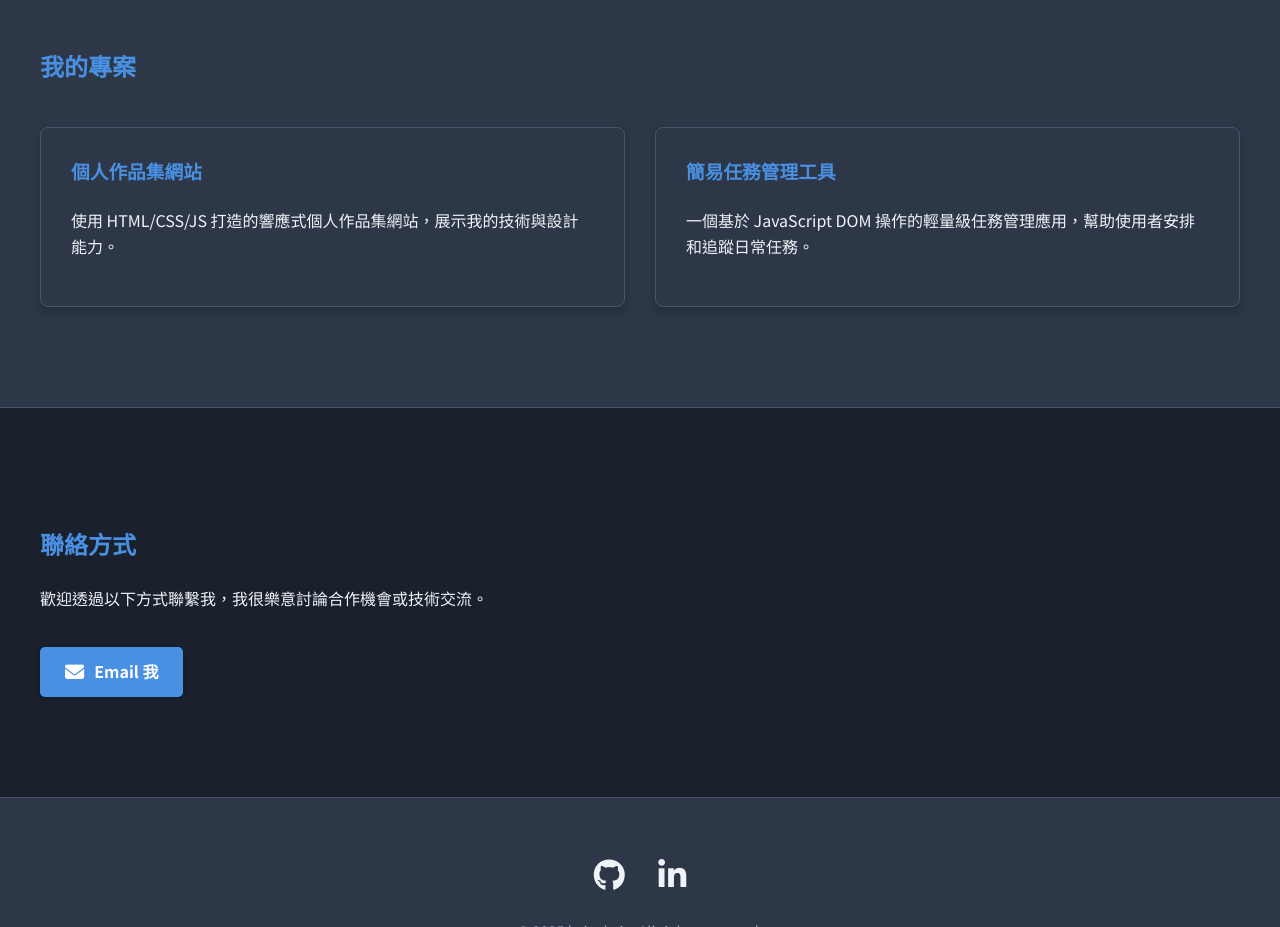
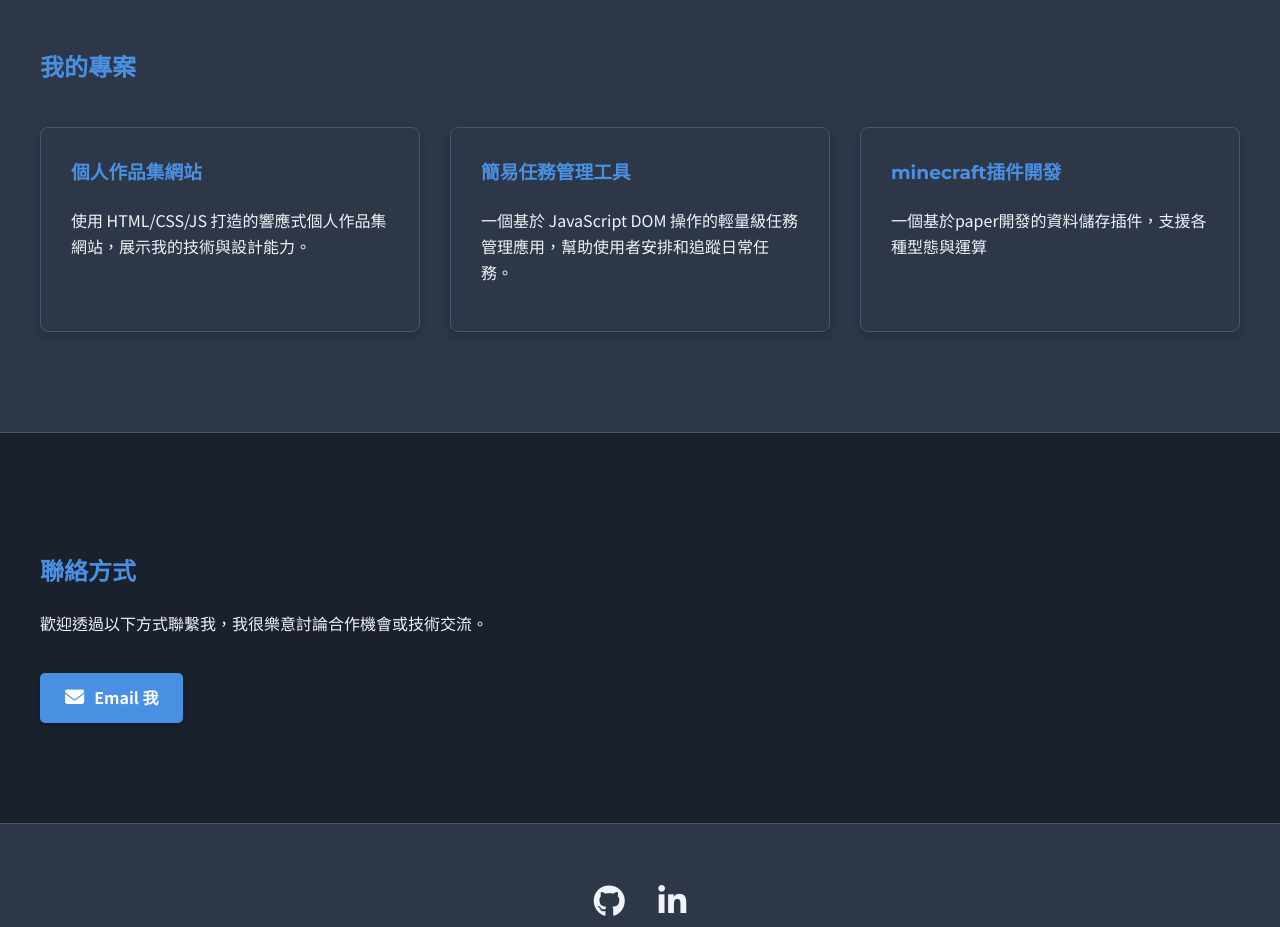
Before and after one commit to kaie-kaie/kaie-kaie, a plain HTML site: page index.html in a window 1280 px wide. Shown: the part 1120-2047 px from the top of the page. Drawn offline with Linux system fonts and the light colour scheme; a small style sheet from the web is missing.

Commit message:
Update index.html

```diff
--- a/index.html
+++ b/index.html
@@ -47,6 +47,10 @@
                     <h3>簡易任務管理工具</h3>
                     <p>一個基於 JavaScript DOM 操作的輕量級任務管理應用，幫助使用者安排和追蹤日常任務。</p>
                 </div>
+                <div class="project-card">
+                    <h3>minecraft插件開發</h3>
+                    <p>一個基於paper開發的資料儲存插件，支援各種型態與運算</p>
+                </div>
             </div>
         </div>
     </section>
```
